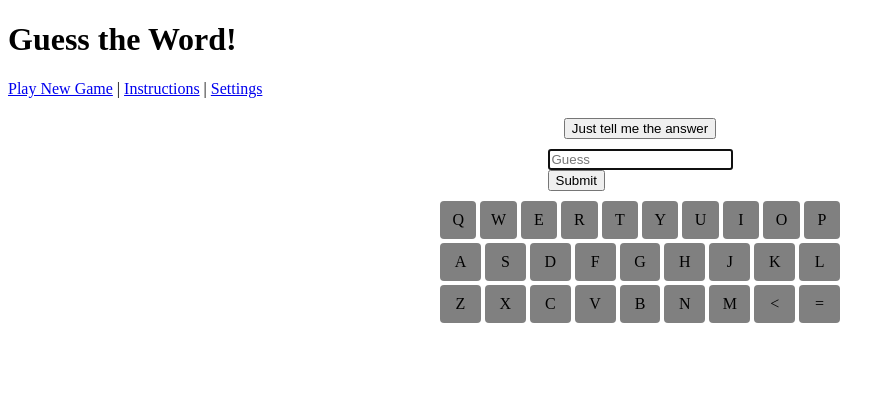
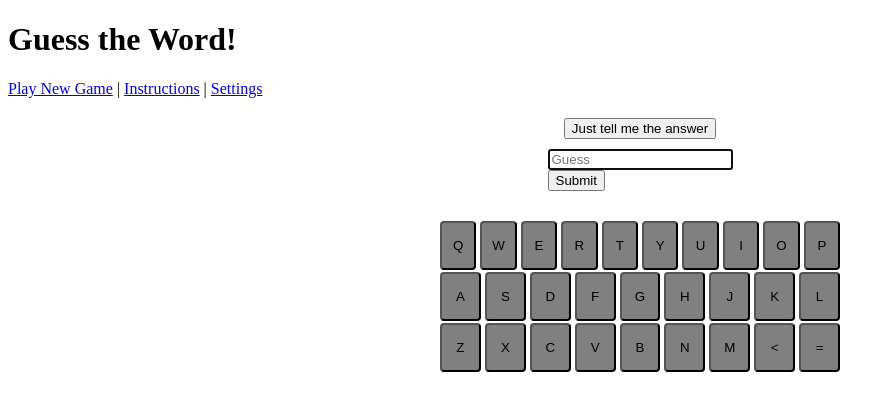
Before and after one commit to nbgraham/word-guessing, a React (Create React App) app: page /#/play/1/2375 in a window 1280 px wide. Shown: the top 410 px of the page, without its empty margins (0-895 px from the left). Built offline with nearby package versions, Linux system fonts and the light colour scheme.

Commit message:
style keyboard

```diff
--- a/src/components/Keyboard.tsx
+++ b/src/components/Keyboard.tsx
@@ -20,7 +20,8 @@ const Keyboard: React.FC<{
         width: "100vw",
         maxWidth: 400,
         display: "flex",
-        gap: 4,
+        gap: 2,
+        paddingTop: 20,
         flexDirection: "column",
       }}
     >
@@ -66,7 +67,7 @@ const Letter: React.FC<{
     return {
       display: "flex",
       flex: 1,
-      padding: "10px 2px",
+      padding: "15px 0px",
       borderRadius: 4,
       justifyContent: "center",
       backgroundColor: "#808080",
@@ -76,9 +77,9 @@ const Letter: React.FC<{
     };
   }, [disabled, highlighted]);
   return (
-    <div style={style} onClick={onClick}>
+    <button style={style} onClick={onClick}>
       {letter}
-    </div>
+    </button>
   );
 };
 
```
